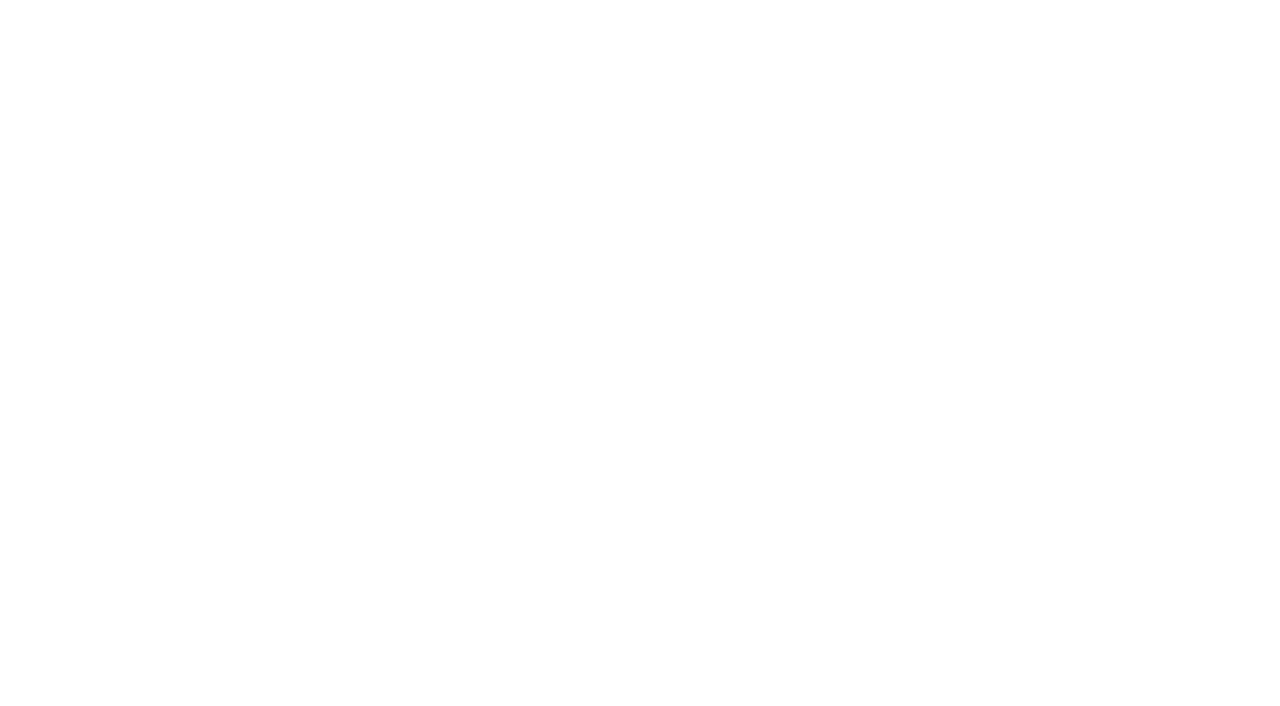
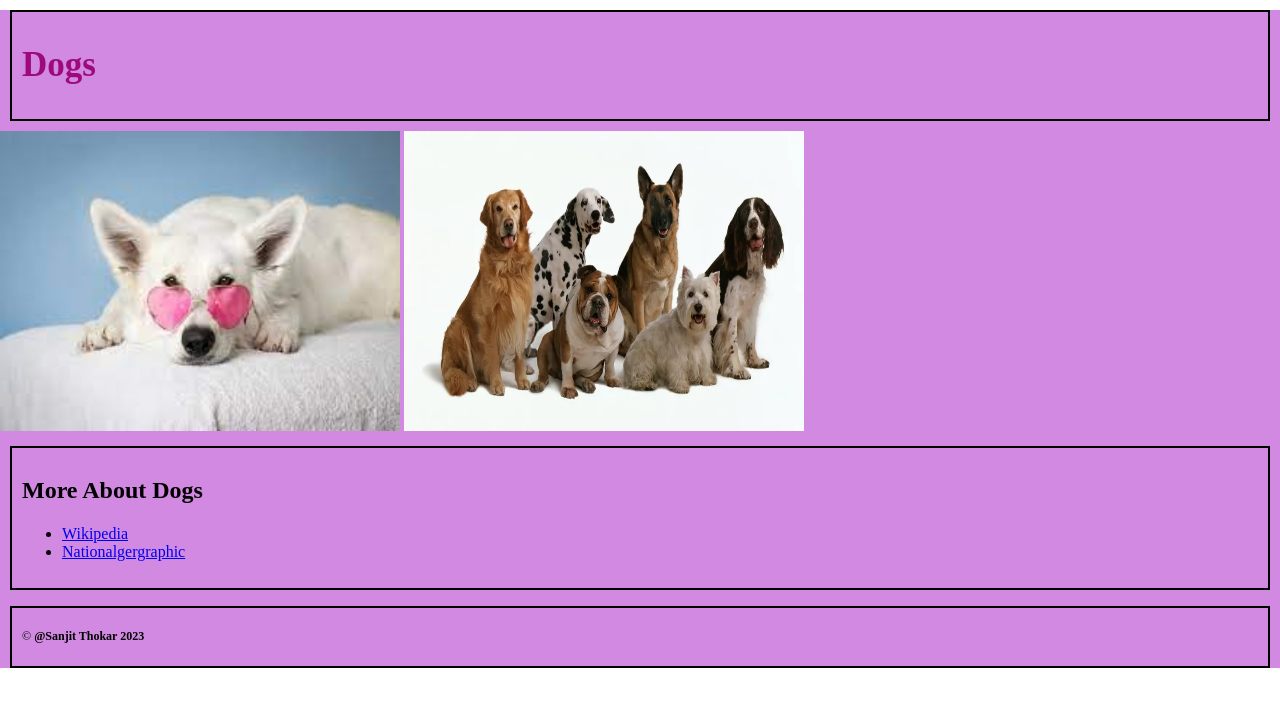
Before and after one commit to lamasanjit/midterm, a plain HTML site: page index.html in a window 1280 px wide. Drawn offline with Linux system fonts and the light colour scheme; files whose address does not match are found by name.

Commit message:
midterm final commit

```diff
--- a/css/main.css
+++ b/css/main.css
@@ -0,0 +1,20 @@
+
+
+ a:hover{
+    color : rgb(41, 2, 7);
+}
+footer P{
+    font-size: .75em;
+}
+
+header{
+    background-color : hsl(289, 60%, 71%);
+ }
+ .structural{
+    margin :10px;
+    padding :10px;
+    border : 2px solid black;
+ }
+ image{
+    float: right;
+ }
--- a/index.html
+++ b/index.html
@@ -1,11 +1,53 @@
+<!--Sanjit Thokar- 8916967 -->
 <!DOCTYPE html>
 <html lang="en">
 <head>
     <meta charset="UTF-8">
     <meta name="viewport" content="width=device-width, initial-scale=1.0">
-    <title>Document</title>
+    <title> Mid-term </title>
+
+    <link rel="stylesheet" type="text/css" href="css/normalize.css">
+    <link rel="stylesheet" type="text/css" href="css/main.css">
+
+
 </head>
 <body>
+    <header>
+
+        <header class = "structural">
+            <h1 style="color: rgb(157, 11, 123);font-size:35px;"></h1style>Dogs</h1>
+
+    </header>
+
+
+
+
+
+
+
+
+    <img src="C:\Users\ASUS\Desktop\midterm odd\images\dog1.jpg"width="400px" height="300px" alt="dogs">
+
+
+    <img class="dog"  src="C:\Users\ASUS\Desktop\midterm odd\images\dog-group.webp"width="400px" height="300px" alt="dogs">
+
+    <aside class = "structural" id="links">
+
+        <p><h2>More About Dogs</h2>
+        <ul>
+            <li><a href="https://en.wikipedia.org/wiki/Dog">Wikipedia</a></li>
+            <li><a href="https://www.nationalgeographic.com/animals/mammals/facts/domestic-dog">Nationalgergraphic</a></li>
+        </ul>
+    </aside>
+    </p>
+    <footer class ="structural" id="">
+        <p> &copy; <b>@Sanjit Thokar 2023</b>
+        </p>
+    </footer>
+
+
+
+
 
 </body>
 </html>
```
